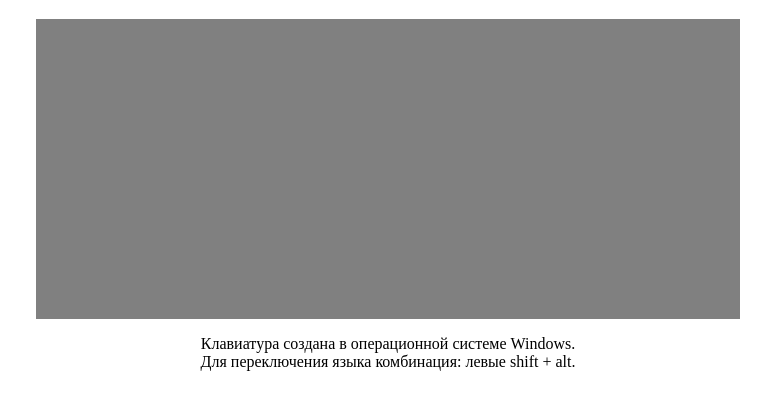
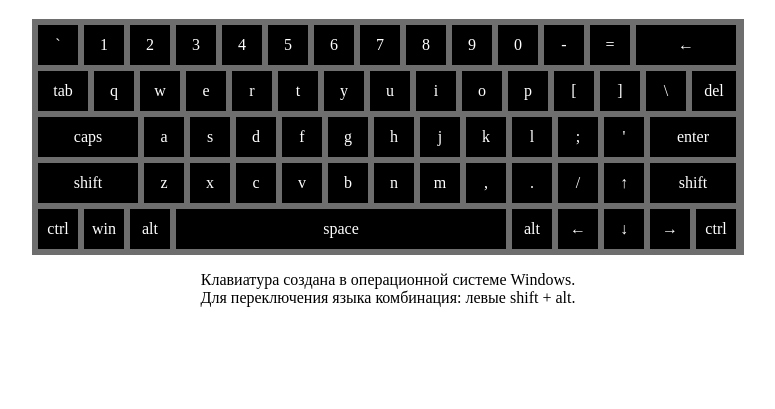
Before and after one commit to AndrewMik/virtual-keyboard, a website built with webpack: page src/index.html in a window 1280 px wide. Shown: the part 61-470 px from the top of the page, without its empty margins (252-1027 px from the left). Built offline with nearby package versions, Linux system fonts and the light colour scheme.

Commit message:
feat: add basic keyboard

```diff
--- a/src/components/keyboard-keys.js
+++ b/src/components/keyboard-keys.js
@@ -1,11 +1,102 @@
+import keys from "./keys.json";
+
 const KEYBOARD = document.querySelector(".keyboard");
 
-function createKey(){
-  const key = document.createElement("div");
+function createKey(key){
+  const keyElement = document.createElement("div");
 
-  key.classList.add("key");
+  keyElement.classList.add("key");
+  keyElement.classList.add("glow-on-hover");
 
-  KEYBOARD.append(key);
+  keyElement.textContent = key;
+
+  switch(key){
+    case "one":
+      keyElement.textContent = "1";
+      break;
+    case "two":
+      keyElement.textContent = "2";
+      break;
+    case "three":
+      keyElement.textContent = "3";
+      break;
+    case "four":
+      keyElement.textContent = "4";
+      break;
+    case "five":
+      keyElement.textContent = "5";
+      break;
+    case "six":
+      keyElement.textContent = "6";
+      break;
+    case "seven":
+      keyElement.textContent = "7";
+      break;
+    case "eight":
+      keyElement.textContent = "8";
+      break;
+    case "nine":
+      keyElement.textContent = "9";
+      break;
+    case "zero":
+      keyElement.textContent = "0";
+      break;
+    case "backspace":
+      keyElement.classList.add("backspace");
+      keyElement.textContent = "←";
+      break;
+    case "tab":
+      keyElement.classList.add("tab");
+      break;
+    case "del":
+      keyElement.classList.add("delete");
+      break;
+    case "caps":
+      keyElement.classList.add("caps");
+      break;
+    case "enter":
+      keyElement.classList.add("enter");
+      break;
+    case "left-shift":
+      keyElement.textContent = "shift";
+      keyElement.classList.add("left-shift");
+      break;
+    case "right-shift":
+      keyElement.textContent = "shift";
+      keyElement.classList.add("right-shift");
+      break;
+    case "left-ctrl":
+      keyElement.textContent = "ctrl";
+      break;
+    case "right-ctrl":
+      keyElement.textContent = "ctrl";
+      break;
+    case "left-alt":
+      keyElement.textContent = "alt";
+      break;
+    case "right-alt":
+      keyElement.textContent = "alt";
+      break;
+    case "space":
+      keyElement.classList.add("space");
+      break;
+    case "up-arrow":
+      keyElement.textContent = "↑";
+      break;
+    case "left-arrow":
+      keyElement.textContent = "←";
+      break;
+    case "down-arrow":
+      keyElement.textContent = "↓";
+      break;
+    case "right-arrow":
+      keyElement.textContent = "→";
+      break;
+  }
+
+  KEYBOARD.append(keyElement);
 }
 
-createKey();
+for(let key in keys){
+  createKey(key);
+}
--- /dev/null
+++ b/src/components/keys.json
@@ -0,0 +1,66 @@
+{
+  "`":"192",
+  "one":"49",
+  "two":"50",
+  "three":"51",
+  "four":"52",
+  "five":"53",
+  "six":"54",
+  "seven":"55",
+  "eight":"56",
+  "nine":"57",
+  "zero":"48",
+  "-":"45",
+  "=":"61",
+  "backspace":"8",
+  "tab":"9",
+  "q":"81",
+  "w":"87",
+  "e":"69",
+  "r":"82",
+  "t":"84",
+  "y":"89",
+  "u":"85",
+  "i":"73",
+  "o":"79",
+  "p":"80",
+  "[":"219",
+  "]":"221",
+  "\\":"220",
+  "del":"46",
+  "caps":"20",
+  "a":"65",
+  "s":"83",
+  "d":"68",
+  "f":"70",
+  "g":"71",
+  "h":"72",
+  "j":"74",
+  "k":"75",
+  "l":"76",
+  ";":"186",
+  "'":"222",
+  "enter":"13",
+  "left-shift":"16",
+  "z":"90",
+  "x":"88",
+  "c":"67",
+  "v":"86",
+  "b":"66",
+  "n":"78",
+  "m":"77",
+  ",":"188",
+  ".":"190",
+  "/":"191",
+  "up-arrow":"38",
+  "right-shift":"16",
+  "left-ctrl":"17",
+  "win":"91",
+  "left-alt":"18",
+  "space":"32",
+  "right-alt":"18",
+  "left-arrow":"37",
+  "down-arrow":"40",
+  "right-arrow":"39",
+  "right-ctrl":"17"
+}
--- a/src/scss/components/_keyboard.scss
+++ b/src/scss/components/_keyboard.scss
@@ -1,5 +1,9 @@
 .keyboard {
-  width: 704px;
-  height: 300px;
-  background-color: gray;
+  width: 700px;
+  background-color: rgb(110, 110, 110);
+  margin: 0 auto;
+  display: flex;
+  flex-wrap: wrap;
+  gap: 6px;
+  padding: 6px;
 }
--- a/src/scss/components/_keys.scss
+++ b/src/scss/components/_keys.scss
@@ -0,0 +1,29 @@
+.key {
+  width: 40px;
+  height: 40px;
+  background-color: black;
+  color: white;
+  display: flex;
+  justify-content: center;
+  align-items: center;
+}
+
+.space {
+  width: 330px;
+}
+
+.backspace, .caps, .left-shift {
+  width: 100px;
+}
+
+.enter, .right-shift {
+  width: 86px;
+}
+
+.tab {
+  width: 50px;
+}
+
+.delete {
+  width: 44px;
+}
--- a/src/scss/layout/_main.scss
+++ /dev/null
@@ -1,4 +0,0 @@
-.keyboard {
-  margin: 0 auto;
-  display: flex;
-}
--- a/src/scss/main.scss
+++ b/src/scss/main.scss
@@ -3,5 +3,4 @@
 @import "./components/keyboard";
 @import "./components/keys";
 @import "./layout/header";
-@import "./layout/main";
 @import "./layout/footer";
```
